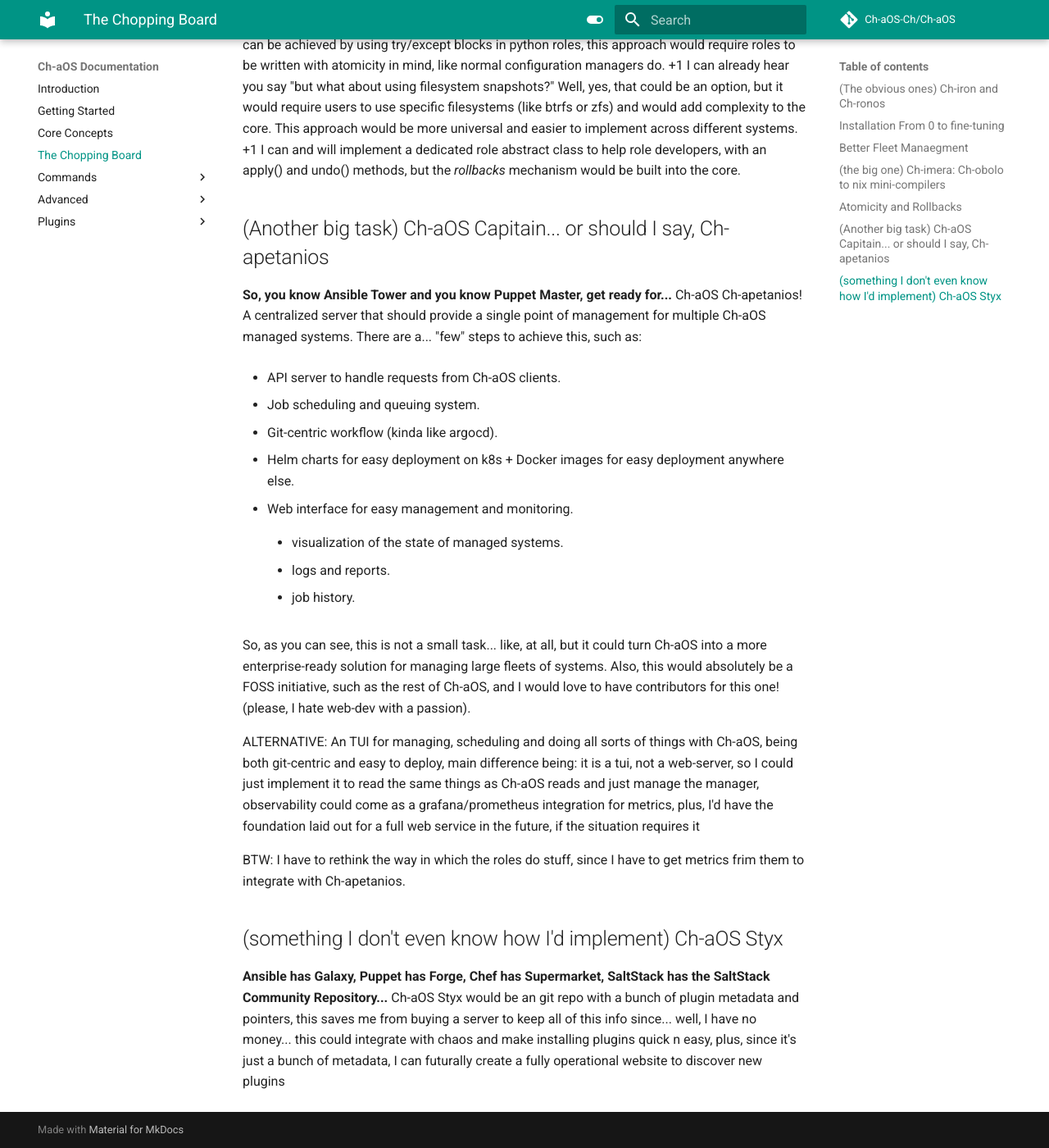
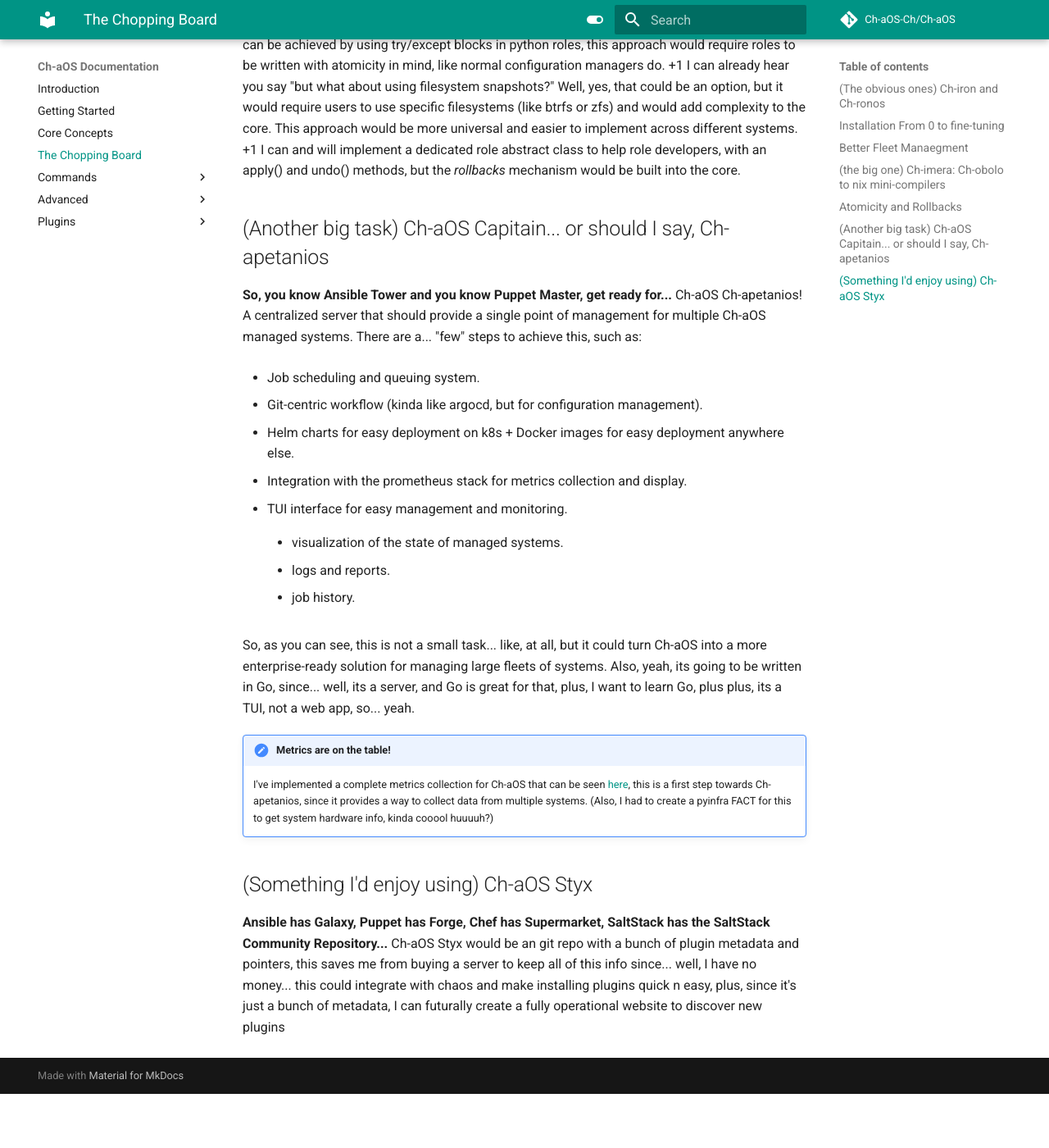
Before and after one commit to Ch-aOS-Ch/Ch-aOS, an MkDocs documentation site: the page built from docs/chopping-board.md, in a window 1280 px wide and 1400 px high, scrolled down 1361 px. Shown: the whole window at 82% size. Built offline with MkDocs 1.6.1 and Material for MkDocs 9.7.7, drawn with Linux system fonts in a browser that asks for light colours; comment, search, counter and statistics services are not loaded; after the commit the page ends 2695 px from its top, so only the background shows below that.

Commit message:
update the chopping board

```diff
--- a/docs/chopping-board.md
+++ b/docs/chopping-board.md
@@ -32,15 +32,15 @@
 
 **So, you know Ansible Tower and you know Puppet Master, get ready for...** Ch-aOS Ch-apetanios! A centralized server that should provide a single point of management for multiple Ch-aOS managed systems. There are a... "few" steps to achieve this, such as:
 
-  - API server to handle requests from Ch-aOS clients.
-
   - Job scheduling and queuing system.
 
-  - Git-centric workflow (kinda like argocd).
+  - Git-centric workflow (kinda like argocd, but for configuration management).
 
   - Helm charts for easy deployment on k8s + Docker images for easy deployment anywhere else.
 
-  - Web interface for easy management and monitoring.
+  - Integration with the prometheus stack for metrics collection and display.
+
+  - TUI interface for easy management and monitoring.
 
     - visualization of the state of managed systems.
 
@@ -49,13 +49,11 @@
     - job history.
 
 So, as you can see, this is not a small task... like, at all, but it could turn Ch-aOS into a more enterprise-ready solution for managing large fleets of systems.
-Also, this would absolutely be a FOSS initiative, such as the rest of Ch-aOS, and I would love to have contributors for this one! (please, I hate web-dev with a passion).
+Also, yeah, its going to be written in Go, since... well, its a server, and Go is great for that, plus, I want to learn Go, plus plus, its a TUI, not a web app, so... yeah.
 
-ALTERNATIVE:
-An TUI for managing, scheduling and doing all sorts of things with Ch-aOS, being both git-centric and easy to deploy, main difference being: it is a tui, not a web-server, so I could just implement it to read the same things as Ch-aOS reads and just manage the manager, observability could come as a grafana/prometheus integration for metrics, plus, I'd have the foundation laid out for a full web service in the future, if the situation requires it
+!!! experiment "Metrics are on the table!"
+    I've implemented a complete metrics collection for Ch-aOS that can be seen [here](./advanced/telemetry.md), this is a first step towards Ch-apetanios, since it provides a way to collect data from multiple systems. (Also, I had to create a pyinfra FACT for this to get system hardware info, kinda cooool huuuuh?)
 
-BTW: I have to rethink the way in which the roles do stuff, since I have to get metrics frim them to integrate with Ch-apetanios.
-
-## (something I don't even know how I'd implement) Ch-aOS Styx
+## (Something I'd enjoy using) Ch-aOS Styx
 
 **Ansible has Galaxy, Puppet has Forge, Chef has Supermarket, SaltStack has the SaltStack Community Repository...** Ch-aOS Styx would be an git repo with a bunch of plugin metadata and pointers, this saves me from buying a server to keep all of this info since... well, I have no money... this could integrate with chaos and make installing plugins quick n easy, plus, since it's just a bunch of metadata, I can futurally create a fully operational website to discover new plugins
```
